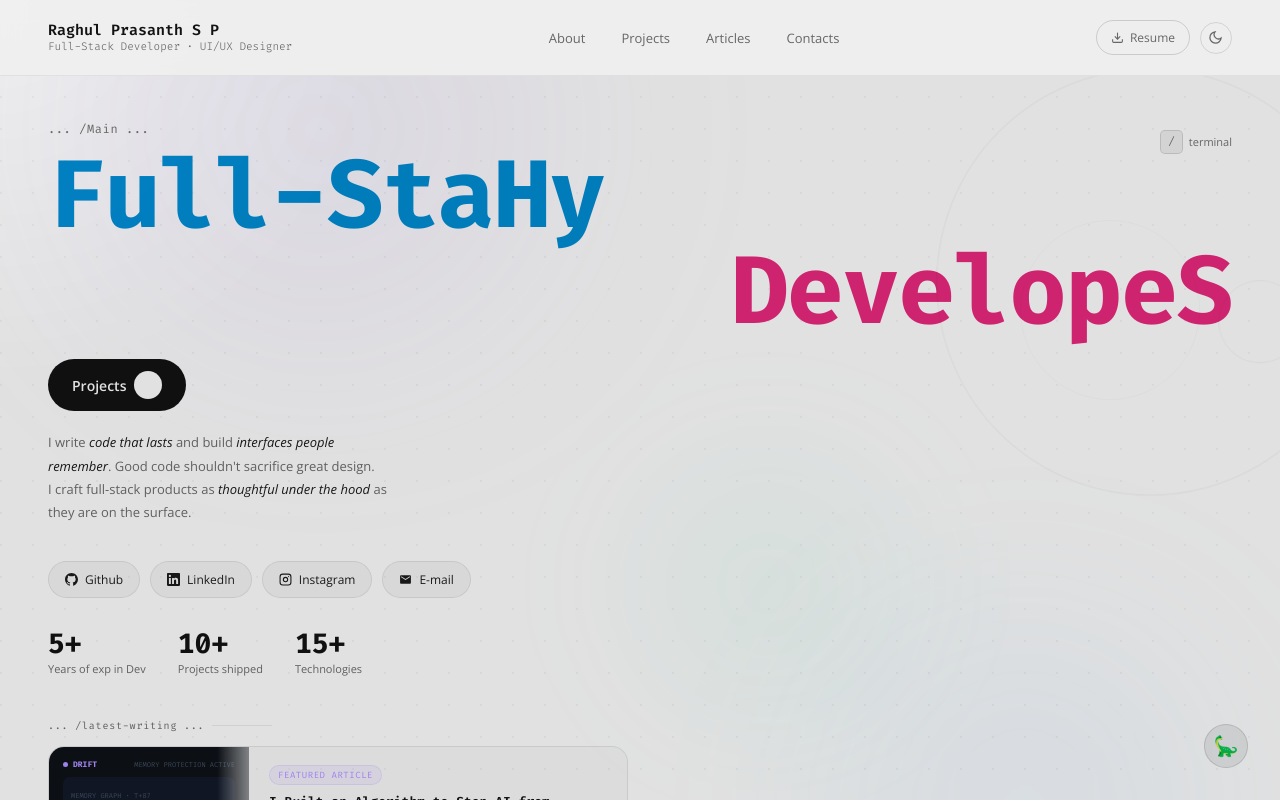
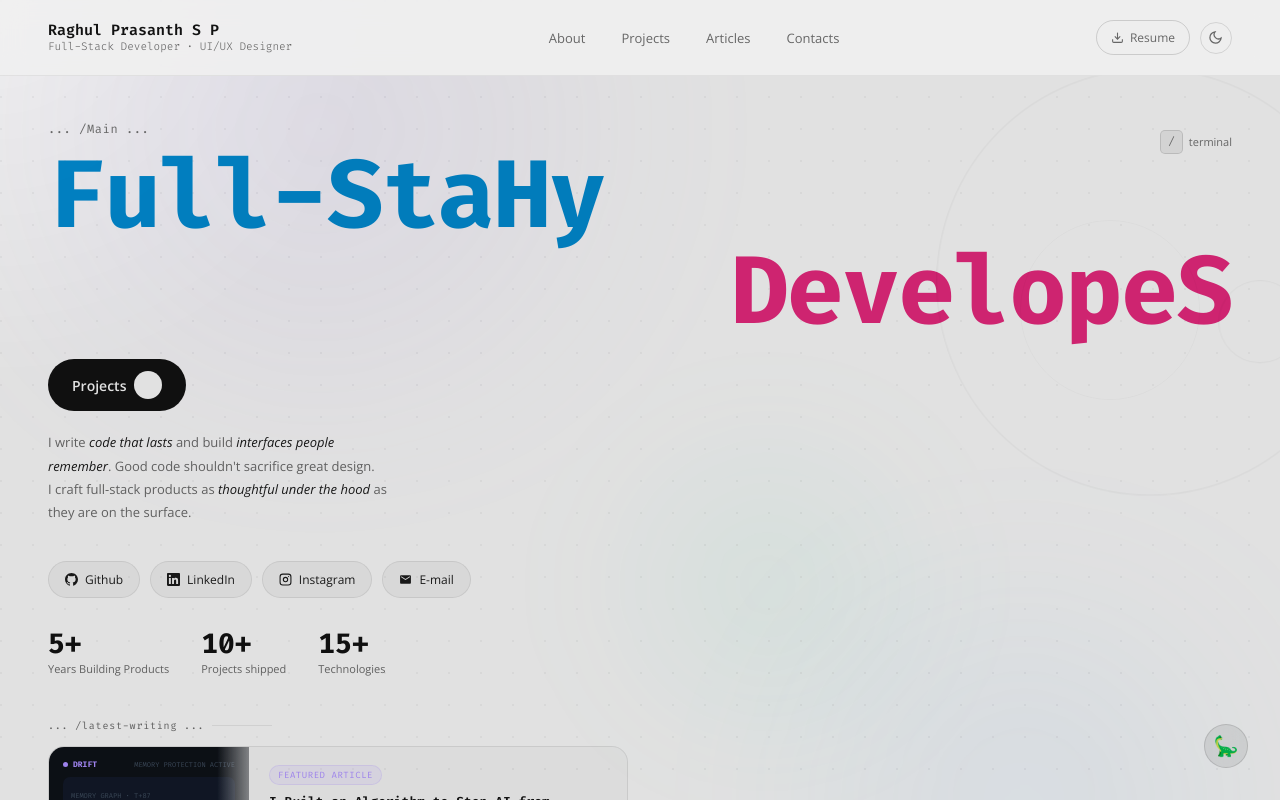
Before and after one commit to Raghul-18/Portfolio, a React (Vite) app: page / in a window 1280 px wide. Shown: the top 800 px of the page. Built offline with nearby package versions, Linux system fonts and the light colour scheme.

Commit message:
Update App.jsx

```diff
--- a/src/App.jsx
+++ b/src/App.jsx
@@ -2642,7 +2642,7 @@ export default function Portfolio() {
         {/* Stats row */}
         <div style={{ display:"flex", gap:32, marginTop:32, opacity:0, animation:"fadeSlideUp 0.6s cubic-bezier(0.22,1,0.36,1) 0.65s forwards", flexWrap:"wrap" }}>
           {[
-            { label:"Years of exp in Dev", value:5, suffix:"+" },
+            { label:"Years Building Products", value:5, suffix:"+" },
             { label:"Projects shipped", value:10, suffix:"+" },
             { label:"Technologies", value:15, suffix:"+" },
           ].map(s => (
```
